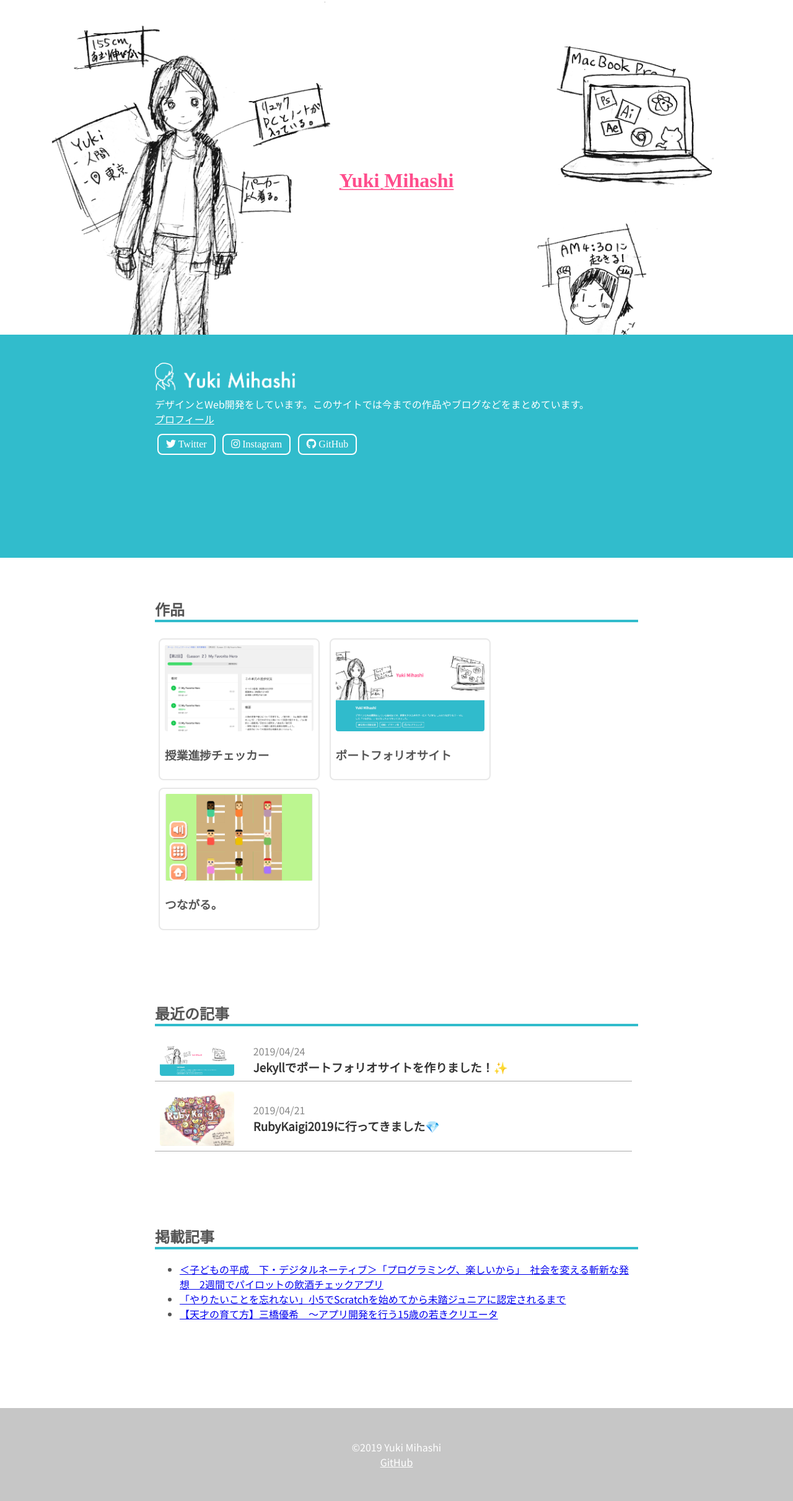
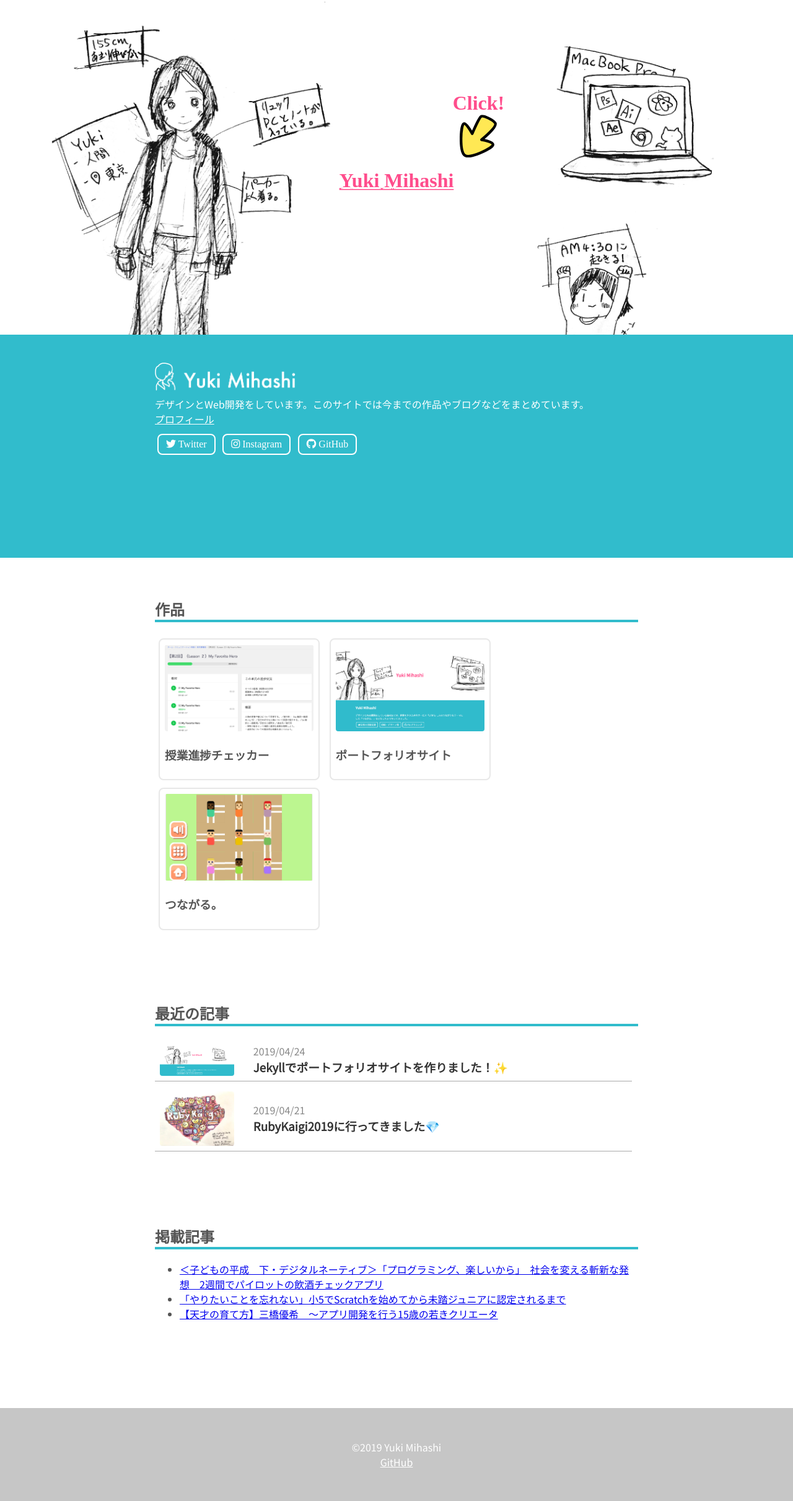
Before and after one commit to madoreenu/yuki384.github.io, a Jekyll site: the page built from index.md, in a window 1280 px wide. Shown: the whole page at 62% size. Built offline with Jekyll 4.4.1, drawn with Linux system fonts in a browser that asks for light colours; nearby versions of some CDN libraries; some web fonts are replaced.

Commit message:
クリックしてほしいのでアニメーションつけた

```diff
--- a/_includes/home.html
+++ b/_includes/home.html
@@ -1,6 +1,6 @@
 <div class="main">
   <div class="cover">
-    <h1><a href="/profile/" style="color:#ff4d8c">{{site.title}}</a></h1>
+    <h1><a href="/profile/" style="color:#ff4d8c">{{site.title}}</a><span class="arrow">Click!<img src="/img/arrow.svg" width="60px"></span></h1>
   </div>
 <div id="about">
   <div class="section">
--- a/assets/css/main.css
+++ b/assets/css/main.css
@@ -162,3 +162,13 @@ header{
     width: 100%;
   }
 }
+
+.arrow{
+  position: absolute;
+  top: -14vh;
+  animation: huwahuwa 1s ease-in-out infinite alternate;
+}
+@keyframes huwahuwa {
+  0% { transform:translateX( 5px) translateY(-5px); }
+100% { transform:translateX(  -5px) translateY(5px); }
+}
```
Also changed, not shown: img/arrow.svg (added).
